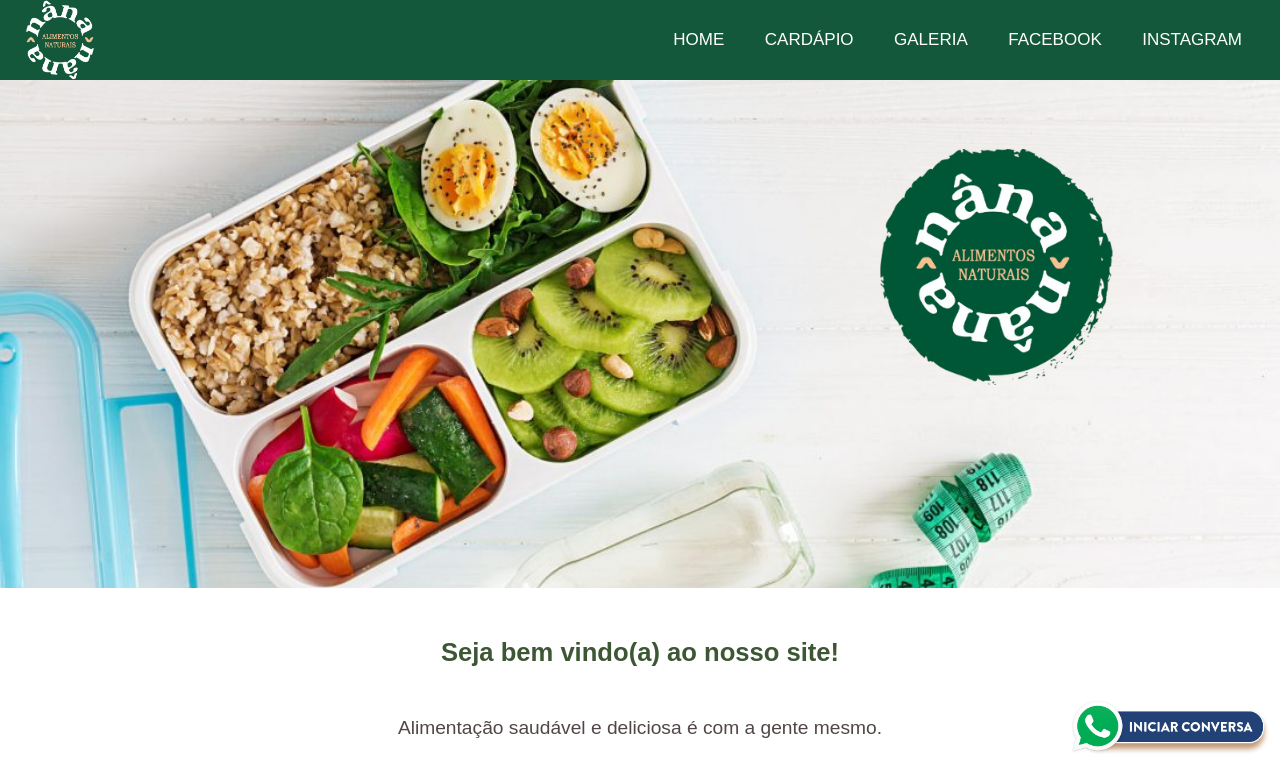
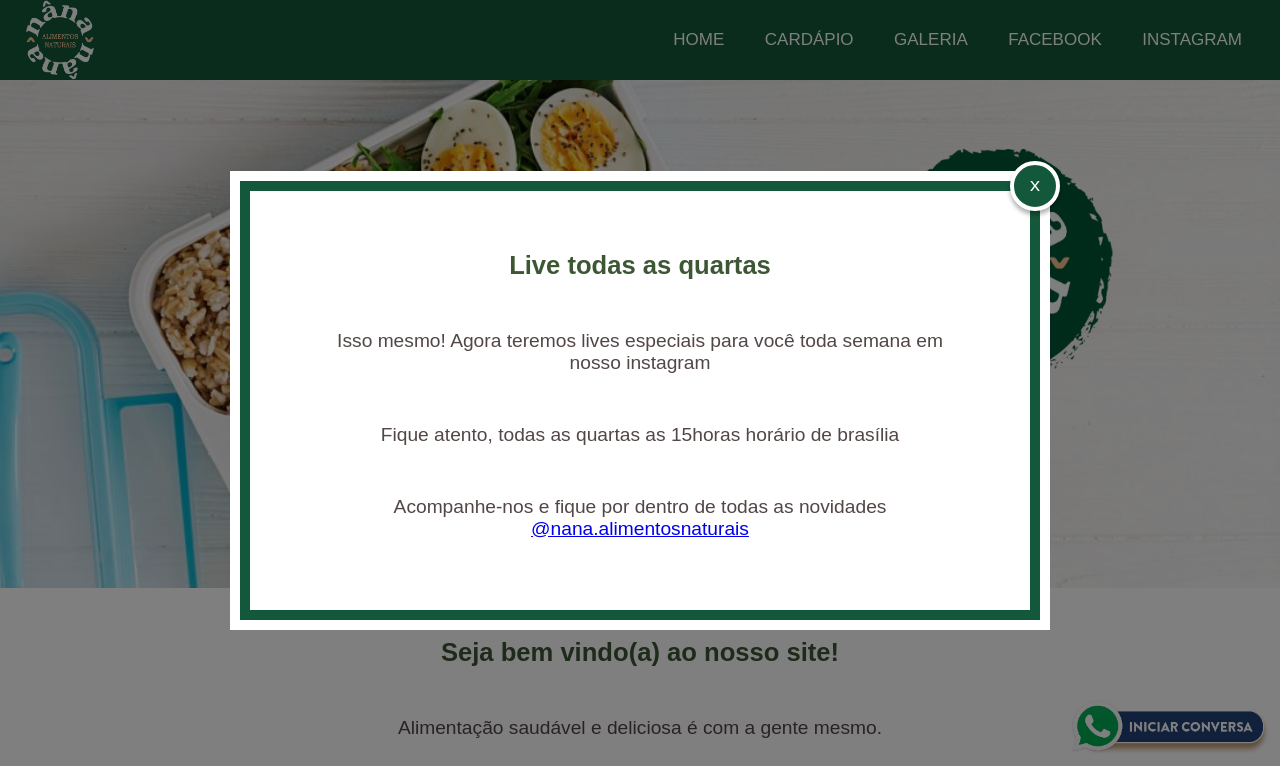
Before and after one commit to PatrickLeandro/Site-Nana-Alimentos, a plain HTML site: page index.html in a window 1280 px wide. Shown: the top 766 px of the page. Drawn offline with Linux system fonts and the light colour scheme; a script that the page names is missing.

Commit message:
inserção do modal
inserção de um modal de informações novas ao entrar no site

```diff
--- a/assets/styles/style.css
+++ b/assets/styles/style.css
@@ -285,6 +285,67 @@ input{
     gap: 20px;
 }
 
+/*------------------ MODAL ---------------------------------*/
+
+.modal-container {
+  width: 100vw;
+  height: 100vh;
+  background: rgba(0,0,0,.5);
+  position: fixed;
+  top: 0px;
+  left: 0px;
+  z-index: 2000;
+  display: none;
+  justify-content: center;
+  align-items: center;
+}
+
+.modal-container.mostrar {
+  display: flex;
+}
+
+.modal {
+  background: white;
+  max-width: 700px;
+  padding: 40px;
+  border: 10px solid #13583b;
+  box-shadow: 0 0 0 10px white;
+  position: relative;
+  text-align: center;
+}
+
+@keyframes modal {
+  from {
+    opacity: 0;
+    transform: translate3d(0, -60px, 0);
+  }
+  to {
+    opacity: 1;
+    transform: translate3d(0, 0, 0);
+  }
+}
+
+.mostrar .modal {
+  animation: modal .3s;
+}
+
+.fechar {
+  position: absolute;
+  font-size: 1.2em;
+  top: -30px;
+  right: -30px;
+  width: 50px;
+  height: 50px;
+  border-radius: 50%;
+  border: 4px solid white;
+  background: #13583b;
+  color: white;
+  font-family: "PT Mono", monospace;
+  cursor: pointer;
+  box-shadow: 0 4px 4px 0 rgba(0,0,0,.3);
+}
+
+
 
 
 
@@ -365,11 +426,6 @@ h3{
 
 
 
-
-
-
-
-
 /* ############   CONFIGURAÇÕES DO MENU NO CELULAR   ##################*/
 
 
@@ -402,4 +458,10 @@ a:hover, a.active {
 #check:checked ~ ul {
   left: 0;
 }
+
+
+
+.modal {
+  width: 60%;
 }
+}
--- a/index.html
+++ b/index.html
@@ -9,13 +9,14 @@
 
 
   <link rel="stylesheet" href="assets/styles/style.css">
+  <script src="script/script.js"></script>
 </head>
-<body>
+<body onload="iniciaModal('modalInicio')">
     <div class="container">
       <nav>
         <input type="checkbox" id="check">
         <label for="check" class="checkbtn">
-          <img src="assets/menu-icon.png" alt="" width="30px">
+          <img src="assets/menu-icon.png" alt="" width="30px" >
         </label>
         <label class="logo"><img src="assets/Logo-nana.png"/></label>
         <ul>
@@ -29,7 +30,7 @@
 
       <div class="controle-banner">
         <div class="banner">
-          <img src="assets/logo-nana-sem-fundo.png " id="logo-banner" alt="">
+          <img src="assets/logo-nana-sem-fundo.png " id="logo-banner" alt="" >
 
 
         </div>
@@ -150,5 +151,21 @@
 
         <footer class="footer">2021 - Nâna Alimentos Naturais | Desenvolvido por Patrick Leandro</footer>
     </div>
+
+
+
+
+    <div id="modalInicio" class="modal-container">
+      <div class="modal">
+        <button class="fechar">x</button>
+
+        <h1>Live todas as quartas</h1>
+        <p>Isso mesmo! Agora teremos lives especiais para você toda semana em nosso instagram </p>
+
+        <p>Fique atento, todas as quartas as 15horas horário de brasília</p>
+        <p>Acompanhe-nos e fique por dentro de todas as novidades<br><a href="https://www.instagram.com/nana.alimentosnaturais/?hl=pt-br" target="_blank">@nana.alimentosnaturais</a> </p>
+      </div>
+    </div>
+
   </body>
 </html>
--- /dev/null
+++ b/script/script.js
@@ -0,0 +1,23 @@
+
+      function iniciaModal(modalID) {
+        if(localStorage.fechaModal !== modalID) {
+          const modal = document.getElementById(modalID);
+          if(modal) {
+            modal.classList.add('mostrar');
+            modal.addEventListener('click', (e) => {
+              if(e.target.id == modalID || e.target.className == 'fechar') {
+                modal.classList.remove('mostrar');
+              }
+            });
+          }
+        }
+      }
+
+      const logo = document.querySelector('.contato .button');
+      logo.addEventListener('click', () => iniciaModal('modal-promocao'));
+
+      document.addEventListener('scroll', () => {
+        if(window.pageYOffset > 800) {
+          iniciaModal('modal-promocao')
+        }
+      })
```
